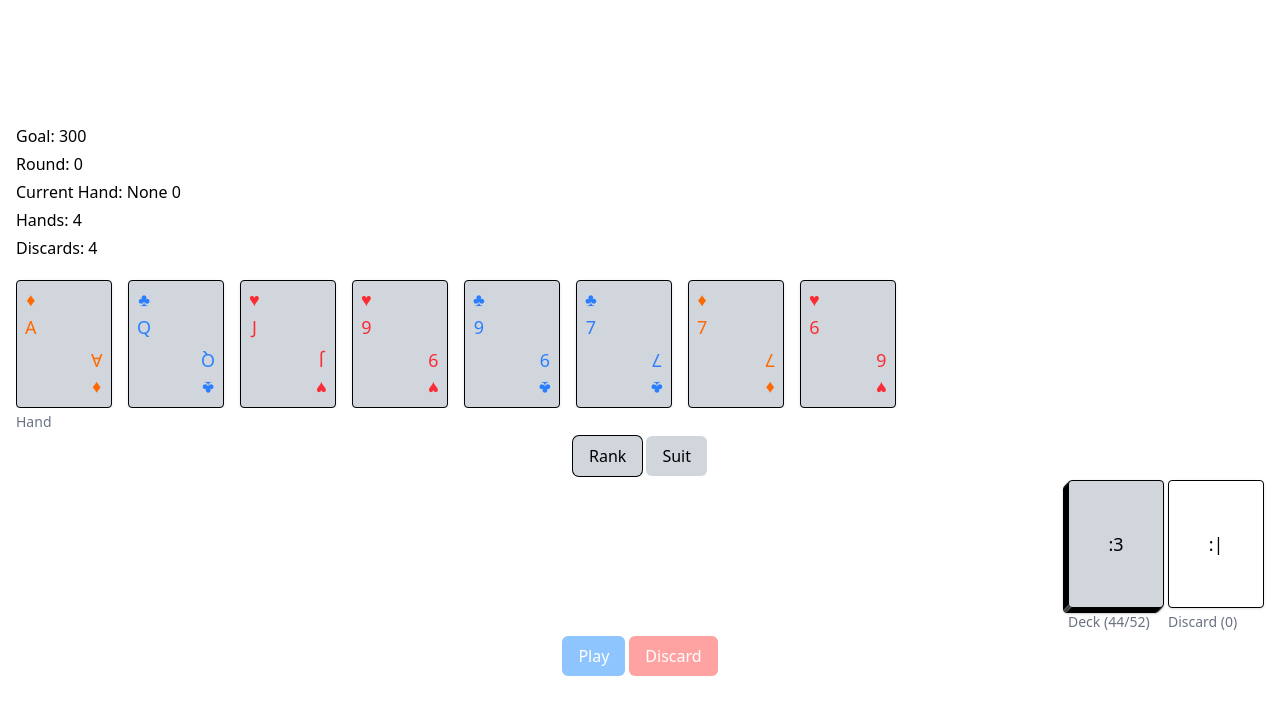
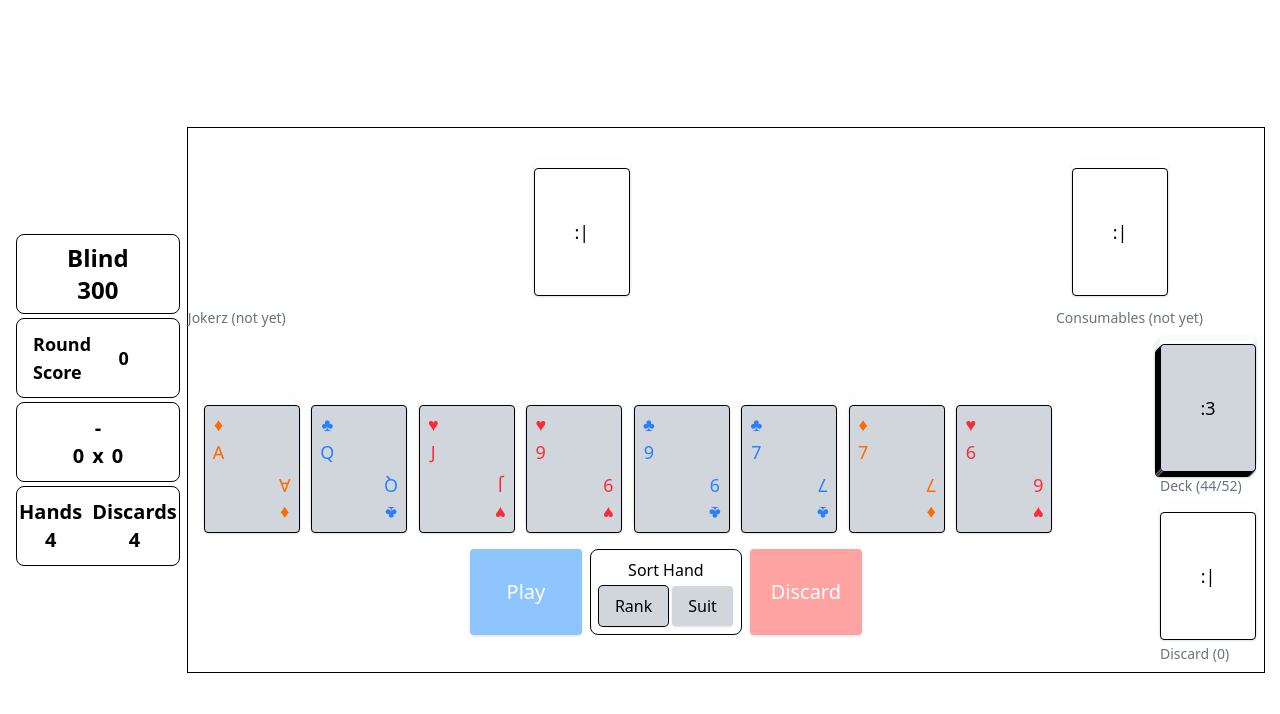
Before and after one commit to iandoesallthethings/svalatro, a SvelteKit app: page / in a window 1280 px wide. Shown: the top 714 px of the page. Built offline with nearby package versions, Linux system fonts and the light colour scheme.

Commit message:
Style better.

```diff
--- a/src/app.css
+++ b/src/app.css
@@ -1,20 +1,40 @@
 @import 'tailwindcss';
 @plugin '@tailwindcss/typography';
 
+button:not(.unstyled) {
+	@apply w-min rounded px-4 py-2 whitespace-nowrap shadow;
+}
+
 button.primary {
-	@apply w-min rounded-md bg-blue-500 px-4 py-2 text-white;
+	@apply bg-blue-500 text-white;
 	@apply hover:bg-blue-600;
 	@apply disabled:bg-blue-300;
 }
 
 button.secondary {
-	@apply w-min rounded-md bg-gray-300 px-4 py-2 text-black;
+	@apply bg-gray-300 text-black;
 	@apply hover:bg-gray-400;
 	@apply disabled:bg-gray-200;
 }
 
 button.danger {
-	@apply w-min rounded-md bg-red-500 px-4 py-2 text-white;
+	@apply bg-red-500 text-white;
 	@apply hover:bg-red-600;
 	@apply disabled:bg-red-300;
 }
+
+h1 {
+	@apply text-2xl font-bold;
+}
+
+h2 {
+	@apply text-xl font-bold;
+}
+
+h3 {
+	@apply text-lg font-bold;
+}
+
+h4 {
+	@apply text-base font-bold;
+}
--- a/src/lib/Card.svelte
+++ b/src/lib/Card.svelte
@@ -1,5 +1,5 @@
 <script lang="ts">
-	import { suits, type Card, type Facing } from './Cards.svelte'
+	import { suits, type Card, type Facing } from './Cards'
 
 	interface Props {
 		card: Card | null
@@ -12,7 +12,7 @@
 	const { card, facing, class: className = '', style = '', onclick = () => {} }: Props = $props()
 </script>
 
-<button class="card-wrapper group relative {className}" {style} onclick={() => onclick?.(card)}>
+<button class="card-wrapper group {className}" {style} onclick={() => onclick?.(card)}>
 	<div
 		class:!bg-white={card == null}
 		class="card absolute left-0 flex flex-col justify-between overflow-hidden"
--- a/src/lib/Cards.svelte.ts
+++ b/src/lib/CardStack.svelte.ts
@@ -1,55 +1,4 @@
-export type Suit = 'hearts' | 'diamonds' | 'clubs' | 'spades'
-export type Rank = '2' | '3' | '4' | '5' | '6' | '7' | '8' | '9' | '10' | 'J' | 'Q' | 'K' | 'A'
-export type Facing = 'up' | 'down'
-export type StackType = 'row' | 'column' | 'deck'
-
-export const suits = {
-	hearts: {
-		emoji: '♥',
-		color: 'text-red-500'
-	},
-	diamonds: {
-		emoji: '♦',
-		color: 'text-orange-500'
-	},
-	clubs: {
-		emoji: '♣',
-		color: 'text-blue-500'
-	},
-	spades: {
-		emoji: '♠',
-		color: 'text-black'
-	}
-}
-
-export const allSuits: Suit[] = ['hearts', 'diamonds', 'clubs', 'spades']
-export const allRanks: Rank[] = ['2', '3', '4', '5', '6', '7', '8', '9', '10', 'J', 'Q', 'K', 'A']
-
-export interface Card {
-	id: string
-	suit: Suit
-	rank: Rank
-}
-
-export function faceToValue(rank: Rank): number {
-	if (rank === 'A') return 14
-	if (rank === 'K') return 13
-	if (rank === 'Q') return 12
-	if (rank === 'J') return 11
-	return parseInt(rank)
-}
-
-function createCard(suit: Suit, rank: Rank): Card {
-	return {
-		id: crypto.randomUUID(),
-		suit,
-		rank
-	}
-}
-
-function createDeck(suits: Suit[], ranks: Rank[]): Card[] {
-	return suits.flatMap((suit) => ranks.map((rank) => createCard(suit, rank)))
-}
+import { type Card, faceToValue } from './Cards'
 
 export interface CardStack {
 	cards: Card[]
@@ -62,8 +11,7 @@ export interface CardStack {
 	reset: (to?: 'initial' | 'empty') => void
 }
 
-export function cardStack(initialSuits: Suit[] = [], initialRanks: Rank[] = []): CardStack {
-	const initialCards = createDeck(initialSuits, initialRanks)
+export function createCardStack(initialCards: Card[] = []): CardStack {
 	let cards = $state(initialCards)
 
 	function shuffle() {
--- /dev/null
+++ b/src/lib/Cards.ts
@@ -0,0 +1,48 @@
+export type Suit = 'hearts' | 'diamonds' | 'clubs' | 'spades'
+export type Rank = '2' | '3' | '4' | '5' | '6' | '7' | '8' | '9' | '10' | 'J' | 'Q' | 'K' | 'A'
+export type Facing = 'up' | 'down'
+export type StackType = 'row' | 'column' | 'deck'
+
+export const suits = {
+	hearts: {
+		emoji: '♥',
+		color: 'text-red-500'
+	},
+	diamonds: {
+		emoji: '♦',
+		color: 'text-orange-500'
+	},
+	clubs: {
+		emoji: '♣',
+		color: 'text-blue-500'
+	},
+	spades: {
+		emoji: '♠',
+		color: 'text-black'
+	}
+}
+
+export const allSuits: Suit[] = ['hearts', 'diamonds', 'clubs', 'spades']
+export const allRanks: Rank[] = ['2', '3', '4', '5', '6', '7', '8', '9', '10', 'J', 'Q', 'K', 'A']
+
+export interface Card {
+	id: string
+	suit: Suit
+	rank: Rank
+}
+
+export function faceToValue(rank: Rank): number {
+	if (rank === 'A') return 14
+	if (rank === 'K') return 13
+	if (rank === 'Q') return 12
+	if (rank === 'J') return 11
+	return parseInt(rank)
+}
+
+export function createCard(suit: Suit, rank: Rank): Card {
+	return {
+		id: crypto.randomUUID(),
+		suit,
+		rank
+	}
+}
--- /dev/null
+++ b/src/lib/Decks.ts
@@ -0,0 +1,14 @@
+import { type Card, type Suit, type Rank, createCard, allSuits, allRanks } from './Cards'
+
+export function createDeck(suits: Suit[], ranks: Rank[]): Card[] {
+	return suits.flatMap((suit) => ranks.map((rank) => createCard(suit, rank)))
+}
+
+export function standardDeck(): Card[] {
+	return createDeck(allSuits, allRanks)
+}
+
+// Some sample weird decks from the original balatro
+export function plaidDeck(): Card[] {
+	return createDeck(['spades', 'spades', 'hearts', 'hearts'], allRanks)
+}
--- /dev/null
+++ b/src/lib/Dialog.svelte
@@ -0,0 +1,38 @@
+<script lang="ts">
+	import type { Snippet } from 'svelte'
+
+	interface Props {
+		show: boolean
+		children: Snippet
+	}
+
+	let { show = $bindable(), children }: Props = $props()
+
+	let dialog: HTMLDialogElement | null = $state(null)
+
+	$effect(() => {
+		if (show) dialog?.showModal()
+		else dialog?.close()
+	})
+</script>
+
+<dialog bind:this={dialog} onclose={() => (show = false)}>
+	<div class="dialog-content">
+		{@render children?.()}
+	</div>
+</dialog>
+
+<style lang="postcss">
+	@reference "tailwindcss";
+
+	dialog {
+		@apply m-auto w-2/3 max-w-md rounded-xl bg-white p-8 shadow-lg;
+	}
+
+	.dialog-content {
+		@apply flex h-full w-full flex-col items-center gap-4 text-center;
+	}
+
+	dialog::backdrop {
+	}
+</style>
--- a/src/lib/Scores.svelte.ts
+++ b/src/lib/Scores.ts
@@ -1,4 +1,4 @@
-import { type Card, faceToValue } from './Cards.svelte'
+import { type Card, faceToValue } from './Cards'
 
 class PokerHand {
 	name: string
@@ -34,7 +34,7 @@ export function findViableHands(cards: Card[]): ScoredHand[] {
 		.map((hand) => ({
 			hand,
 			cards: hand.validate(cards),
-			baseScore: hand.score(hand.validate(cards))
+			baseScore: hand.baseChips * hand.baseMult
 		}))
 		.filter((hand) => hand.cards.length > 0)
 		.toSorted((a, b) => b.baseScore - a.baseScore)
--- a/src/lib/Stack.svelte
+++ b/src/lib/Stack.svelte
@@ -1,6 +1,8 @@
 <script lang="ts">
-	import type { CardStack, Facing, StackType, Card } from './Cards.svelte'
+	import type { Facing, StackType, Card } from './Cards'
 	import CardComponent from './Card.svelte'
+	import { type CardStack } from './CardStack.svelte'
+	import { flip } from 'svelte/animate'
 
 	interface Props {
 		stack: CardStack
@@ -9,6 +11,7 @@
 		stackType: StackType
 		label?: string
 		onclick?: (card?: Card | null) => void
+		class?: string
 	}
 
 	const {
@@ -17,7 +20,8 @@
 		facing,
 		stackType,
 		label,
-		onclick = (_card?: Card | null) => {}
+		onclick = (_card?: Card | null) => {},
+		class: className = ''
 	}: Props = $props()
 
 	function fakeCardStack(count: number) {
@@ -26,9 +30,9 @@
 	}
 </script>
 
-<div class="flex flex-col gap-1">
+<div class="flex flex-col gap-1 {className}">
 	{#if stackType === 'deck'}
-		<div class="relative flex flex-col gap-2">
+		<div class="relative flex flex-col gap-2 pb-2">
 			<CardComponent
 				card={stack.cards[0] ?? null}
 				{facing}
@@ -48,26 +52,24 @@
 		</div>
 	{:else if stackType === 'row'}
 		<div
-			class="flex w-full flex-row flex-nowrap justify-start gap-4 overflow-x-auto overflow-y-visible pt-4 pr-24"
+			class="flex w-full flex-row flex-nowrap justify-center gap-4 overflow-x-auto overflow-y-visible pt-8 pr-24 pb-4 pl-4"
 		>
 			{#if stack.cards.length === 0}
 				<CardComponent card={null} facing="down" />
 			{/if}
 
 			{#each stack.cards as card (card.id)}
-				{@const isSelected = selected?.some((selectedCard) => selectedCard.id === card.id)}
 				<CardComponent
 					{card}
 					{facing}
 					onclick={() => onclick(card)}
-					class={isSelected ? '-translate-y-2' : ''}
+					class="
+						transition-all
+						{selected?.some((selectedCard) => selectedCard.id === card.id) ? '-translate-y-8' : ''}
+					"
 				/>
-			{/each}
-		</div>
-	{:else if stackType === 'column'}
-		<div class="flex flex-col gap-2">
-			{#each stack.cards as card}
-				<CardComponent {card} {facing} />
+				<!-- <div animate:flip={{ duration: 200 }} class="relative shrink! ring">
+				</div> -->
 			{/each}
 		</div>
 	{/if}
--- /dev/null
+++ b/src/lib/Strings.ts
@@ -0,0 +1,5 @@
+export function camelToTitle(str: string) {
+	return str.replace(/([A-Z])/g, ' $1').replace(/^./, function (str) {
+		return str.toUpperCase()
+	})
+}
--- a/src/routes/+layout.svelte
+++ b/src/routes/+layout.svelte
@@ -4,6 +4,6 @@
 	let { children } = $props()
 </script>
 
-<main class="h-screen w-screen overflow-hidden">
+<main class="flex h-screen w-screen flex-col overflow-hidden">
 	{@render children()}
 </main>
--- a/src/routes/+page.svelte
+++ b/src/routes/+page.svelte
@@ -1,14 +1,24 @@
 <script lang="ts">
 	import { browser } from '$app/environment'
-	import { allSuits, allRanks, cardStack, type Card } from '$lib/Cards.svelte'
-	import { findViableHands } from '$lib/Scores.svelte'
+	import type { Card } from '$lib/Cards'
+	import { createCardStack } from '$lib/CardStack.svelte'
+	import * as Decks from '$lib/Decks'
+	import Dialog from '$lib/Dialog.svelte'
+	import { findViableHands } from '$lib/Scores'
 	import Stack from '$lib/Stack.svelte'
+	import * as Strings from '$lib/Strings'
 
 	const GOAL_SCORE = 300
 
-	const deck = cardStack(allSuits, allRanks)
-	const hand = cardStack()
-	const discard = cardStack()
+	const deck = createCardStack(Decks.standardDeck())
+	const hand = createCardStack()
+	const discard = createCardStack()
+
+	// Placeholder - not sure if I'll use the same hook
+	const jokers = createCardStack()
+	const consumables = createCardStack()
+
+	let showDialog = $state<'win' | 'lose' | false>(false)
 
 	let roundScore = $state(0)
 	let handsLeft = $state(4)
@@ -43,14 +53,17 @@
 
 	function playSelected() {
 		if (handsLeft === 0) return
-		roundScore += scores[0]?.baseScore ?? 0
+		const { hand, cards } = scores[0]
+		const actualScore = hand.score(hand.validate(cards))
+		roundScore += actualScore
+
 		discardAndDraw()
 		handsLeft--
 
 		if (roundScore >= GOAL_SCORE) {
-			alert('You win!')
+			showDialog = 'win'
 		} else if (handsLeft === 0) {
-			alert('You lose!')
+			showDialog = 'lose'
 		}
 	}
 
@@ -79,34 +92,98 @@
 	}
 </script>
 
-<div class="flex h-full w-full flex-col justify-center gap-1 p-4 ring">
-	<div class="flex flex-col gap-1">
-		<p>Goal: {GOAL_SCORE}</p>
-		<p>Round: {roundScore}</p>
-		<p>Current Hand: {scores[0]?.hand.name ?? 'None'} {scores[0]?.baseScore ?? 0}</p>
-		<p>Hands: {handsLeft}</p>
-		<p>Discards: {discardsLeft}</p>
+<Dialog show={showDialog !== false}>
+	<h1>{showDialog === 'win' ? 'You win!' : 'You lose!'}</h1>
+	<div>You scored {roundScore} points.</div>
+	<button class="primary" onclick={() => (window.location.href = '/')}>Play again</button>
+</Dialog>
+
+<div class="m-auto flex w-full flex-row items-center justify-between gap-2 p-4">
+	<div class="stats flex max-w-xs flex-col gap-1">
+		<div class="flex h-20 flex-col items-center justify-center rounded-lg border">
+			<h1>Blind</h1>
+			<h1 class="text-4xl">{GOAL_SCORE}</h1>
 		</div>
 
-	<Stack
-		stack={hand}
-		{selected}
-		facing="up"
-		stackType="row"
-		onclick={toggleSelected}
-		label="Hand"
-	/>
+		<div class="flex h-20 flex-row items-center justify-center gap-2 rounded-lg border p-4">
+			<h3 class="w-1/3">Round Score</h3>
+			<h3 class="w-2/3 text-center">{roundScore}</h3>
+		</div>
 
-	<div class="flex flex-row justify-center gap-1">
-		<button onclick={() => toggleSort('rank')} class="secondary" class:ring!={handSort === 'rank'}>
+		<div class="flex h-20 flex-col items-center justify-center rounded-lg border">
+			<h2>{Strings.camelToTitle(scores[0]?.hand.name ?? '-')}</h2>
+
+			<div class="flex flex-row items-center justify-evenly gap-2">
+				<h2>{scores[0]?.hand.baseChips ?? 0}</h2>
+				<h2>x</h2>
+				<h2>{scores[0]?.hand.baseMult ?? 0}</h2>
+			</div>
+		</div>
+
+		<div class="flex h-20 flex-row items-center justify-evenly gap-2 rounded-lg border">
+			<div class="flex flex-col items-center justify-center">
+				<h2>Hands</h2>
+				<h2>{handsLeft}</h2>
+			</div>
+
+			<div class="flex flex-col items-center justify-center">
+				<h2>Discards</h2>
+				<h2>{discardsLeft}</h2>
+			</div>
+		</div>
+	</div>
+
+	<div class="flex grow flex-col ring">
+		<div class="flex flex-row justify-end">
+			<Stack stack={jokers} stackType="row" facing="up" label="Jokerz (not yet)" class="grow" />
+			<Stack stack={consumables} stackType="row" facing="up" label="Consumables (not yet)" />
+		</div>
+
+		<div class="flex w-full grow flex-row gap-2">
+			<div class="play-area flex w-22 grow flex-col justify-center gap-2">
+				<Stack stack={hand} {selected} facing="up" stackType="row" onclick={toggleSelected} />
+
+				<div class="controls flex flex-row justify-center gap-2">
+					<button
+						class="primary w-28! text-xl"
+						onclick={playSelected}
+						disabled={scores.length === 0 || handsLeft === 0}
+					>
+						Play
+					</button>
+
+					<div class="flex flex-col items-center gap-1 rounded-lg border p-2">
+						<div>Sort Hand</div>
+						<div class="flex flex-row gap-1">
+							<button
+								onclick={() => toggleSort('rank')}
+								class="secondary"
+								class:ring!={handSort === 'rank'}
+							>
 								Rank
 							</button>
-		<button onclick={() => toggleSort('suit')} class="secondary" class:ring!={handSort === 'suit'}>
+
+							<button
+								onclick={() => toggleSort('suit')}
+								class="secondary"
+								class:ring!={handSort === 'suit'}
+							>
 								Suit
 							</button>
 						</div>
+					</div>
 
-	<div class="flex flex-row justify-end gap-1">
+					<button
+						class="danger w-28! text-xl"
+						onclick={discardSelected}
+						disabled={selected.length === 0 || discardsLeft === 0}
+					>
+						Discard
+					</button>
+				</div>
+			</div>
+
+			<div class="deck-area flex h-full flex-col justify-end gap-2 p-2">
 				<Stack
 					stack={deck}
 					facing="down"
@@ -114,24 +191,13 @@
 					label="Deck ({deck.cards.length}/{deck.initialCards.length})"
 				/>
 
-		<Stack stack={discard} facing="up" stackType="deck" label="Discard ({discard.cards.length})" />
-	</div>
-
-	<div class="flex flex-row justify-center gap-1">
-		<button
-			class="primary"
-			onclick={playSelected}
-			disabled={scores.length === 0 || handsLeft === 0}
-		>
-			Play
-		</button>
-
-		<button
-			class="danger"
-			onclick={discardSelected}
-			disabled={selected.length === 0 || discardsLeft === 0}
-		>
-			Discard
-		</button>
+				<Stack
+					stack={discard}
+					facing="up"
+					stackType="deck"
+					label="Discard ({discard.cards.length})"
+				/>
 			</div>
 		</div>
+	</div>
+</div>
```
Lines whose indentation alone changed are shown as unchanged.
